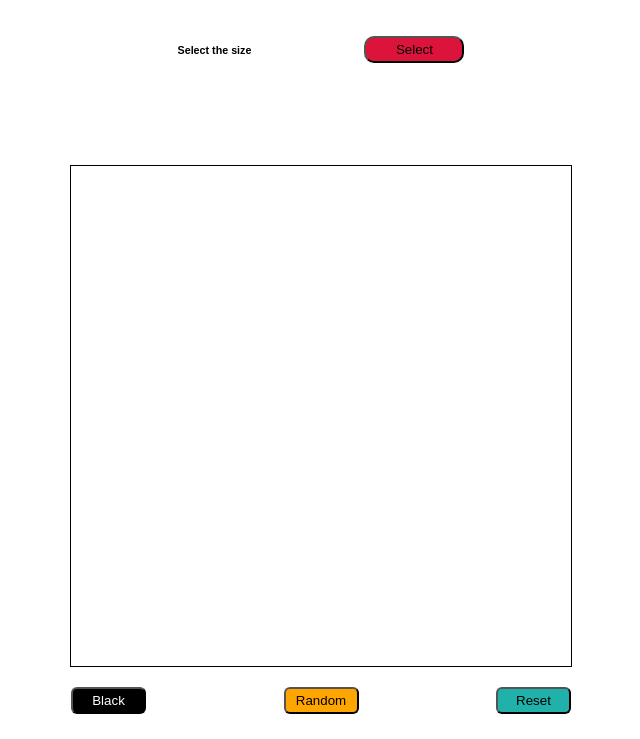
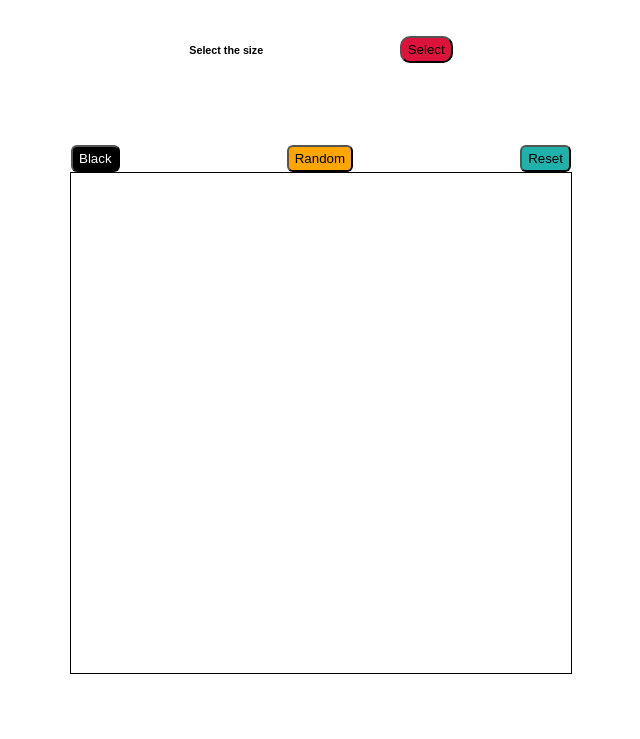
Before and after one commit to arthureastwood/etch-a-sketch, a plain HTML site: page index.html in a window 1280 px wide. Shown: the part 61-800 px from the top of the page, without its empty margins (319-959 px from the left). Drawn offline with Linux system fonts and the light colour scheme.

Commit message:
Changed the UI
This is because it affected user interaction

```diff
--- a/index.html
+++ b/index.html
@@ -16,13 +16,14 @@
     <p id="message"></p>
     <p id="draw"></p>
 
-    <div class="container"></div>
-
     <div class="footer">
         <button class="black" onclick="setColor('black')">Black</button>
         <button class="random" onclick="setColor('random')">Random</button>
         <button class="reset" onclick="resetBoard()">Reset</button>
     </div>
+
+    <div class="container"></div>
+
     <script src="script.js"></script>
 </body>
 </html>
--- a/script.js
+++ b/script.js
@@ -73,6 +73,6 @@ function setColor(colorChoice){
 function resetBoard(){
     let divs = document.querySelectorAll("div");
     divs.forEach((div) => {
-        div.style.backgroundColor = "white"
+        div.style.backgroundColor = "white";
     });
 }
--- a/styles.css
+++ b/styles.css
@@ -3,7 +3,6 @@ body{
     justify-content: center;
     align-items: center;
     flex-direction: column;
-    box-sizing: border-box;
     margin: 0;
     padding: 0;
     font-family: Arial, Helvetica, sans-serif;
@@ -14,7 +13,6 @@ body{
     cursor: pointer;
     border-radius: 10px;
     padding: 4px 6px;
-    width: 100px;
 }
 
 .black{
@@ -22,7 +20,6 @@ body{
     cursor: pointer;
     border-radius: 6px;
     padding: 4px 6px;
-    width: 75px;
     color: white;
 }
 
@@ -31,7 +28,6 @@ body{
     cursor: pointer;
     border-radius: 6px;
     padding: 4px 6px;
-    width: 75px;
 }
 
 .reset{
@@ -39,7 +35,6 @@ body{
     cursor: pointer;
     border-radius: 6px;
     padding: 4px 6px;
-    width: 75px;
 }
 
 .header{
@@ -48,7 +43,6 @@ body{
     align-items: center;
     width: 400px;
     justify-content: space-around;
-    margin-bottom: 20px;
 }
 
 .footer{
@@ -57,7 +51,6 @@ body{
     align-items: center;
     width: 500px;
     justify-content: space-between;
-    margin-top: 20px;
 }
 
 .container{
```
